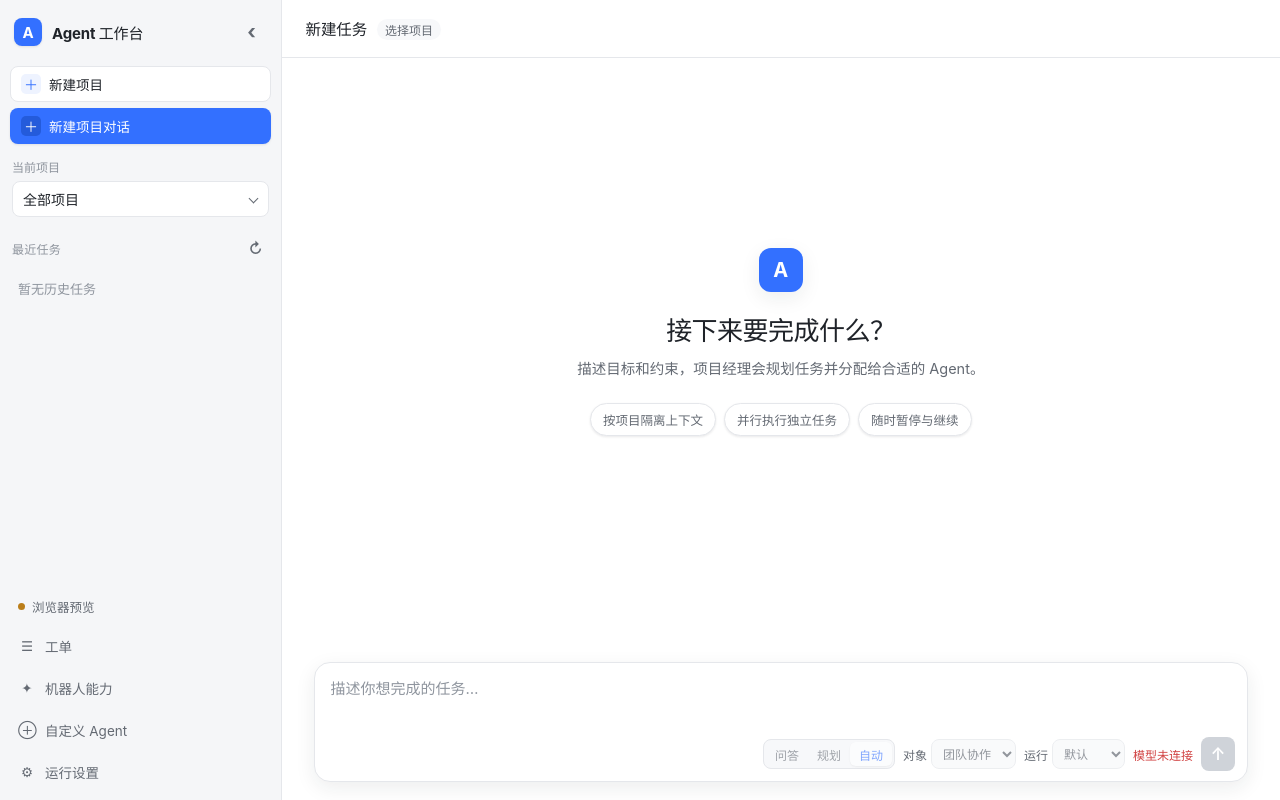
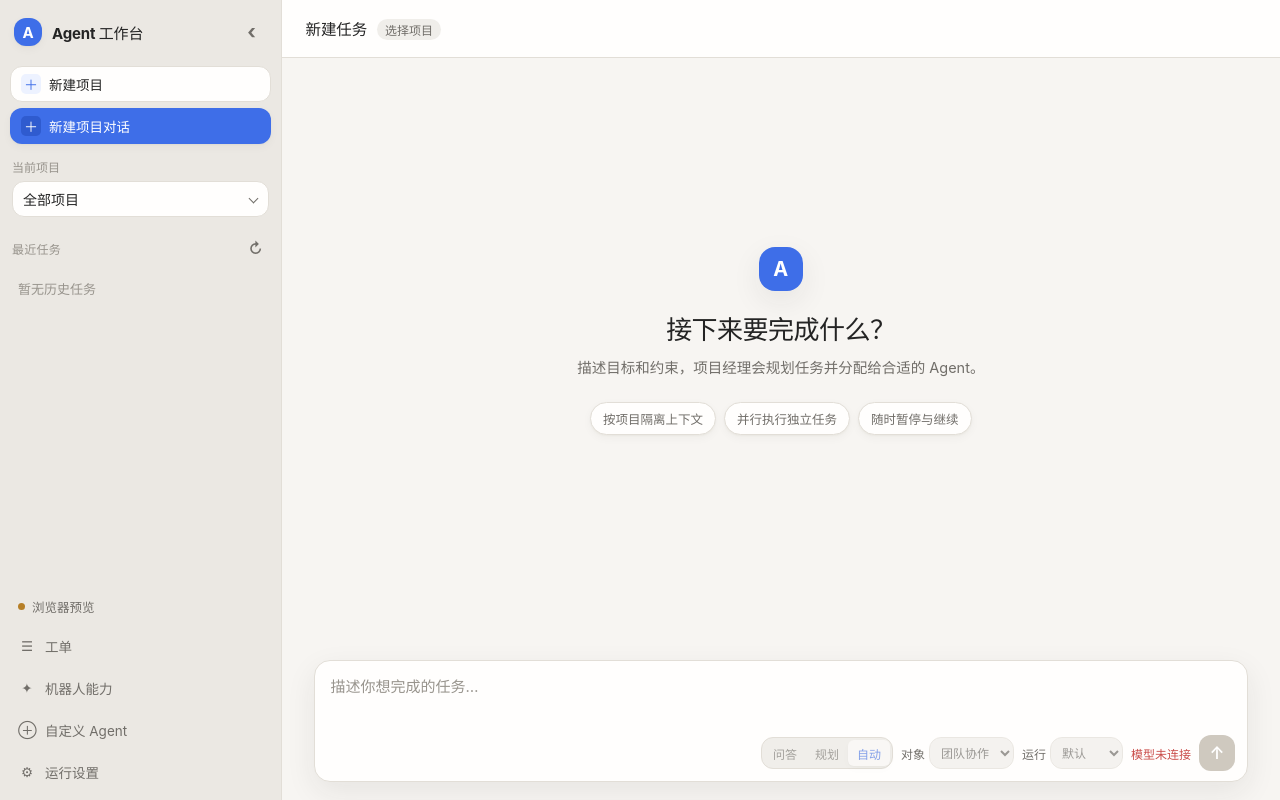
Before and after one commit to zxl3305479573-max/Multyagent_Feishu, a React (Vite) app in the folder desktop/renderer/: page / in a window 1280 px wide. Built offline with nearby package versions, Linux system fonts and the light colour scheme.

Commit message:
feat(ui): 更新暖白设计 token

```diff
--- a/desktop/renderer/src/styles/tokens.css
+++ b/desktop/renderer/src/styles/tokens.css
@@ -2,46 +2,49 @@
   /* Color */
   --color-scheme: light;
   color-scheme: var(--color-scheme);
-  --color-primary: #3370ff;
-  --color-primary-hover: #245bdb;
+  --color-primary: #3e6ee8;
+  --color-primary-hover: #2f5bcf;
   --color-primary-contrast: #fff;
-  --color-primary-soft: #eef3ff;
-  --color-primary-border: #c9d8ff;
-  --color-bg: #fff;
-  --color-surface: #f7f8fa;
-  --color-surface-raised: #fff;
-  --color-surface-sunken: #f5f6f8;
-  --color-surface-hover: #eceef1;
-  --color-text: #1f2329;
-  --color-text-muted: #646a73;
-  --color-text-subtle: #8f959e;
-  --color-border: #e5e7eb;
-  --color-border-strong: #cfd3d9;
-  --color-danger: #d14343;
-  --color-danger-soft: #fdeeee;
-  --color-success: #1f8f52;
-  --color-success-soft: #e8f6ee;
-  --color-warning: #b97a12;
-  --color-warning-soft: #fdf4e3;
-  --color-info: #3370ff;
-  --color-focus-ring: #3370ff;
-  --color-overlay: rgba(31, 35, 41, .45);
-  --color-code-bg: #1f2329;
-  --color-code-border: #2b3038;
-  --color-code-text: #e6e8eb;
+  --color-primary-soft: #edf2ff;
+  --color-primary-border: #c9d7ff;
+  --color-action: #242526;
+  --color-action-hover: #111213;
+  --color-action-contrast: #fff;
+  --color-bg: #f7f5f2;
+  --color-surface: #f0eeea;
+  --color-surface-raised: #fffefd;
+  --color-surface-sunken: #ebe8e3;
+  --color-surface-hover: #e8e5df;
+  --color-text: #242424;
+  --color-text-muted: #716e69;
+  --color-text-subtle: #98948d;
+  --color-border: #e2ded7;
+  --color-border-strong: #cfc9bf;
+  --color-danger: #ca4d4a;
+  --color-danger-soft: #fff0ef;
+  --color-success: #25845b;
+  --color-success-soft: #eaf7f0;
+  --color-warning: #b47b20;
+  --color-warning-soft: #fff6e5;
+  --color-info: #3e6ee8;
+  --color-focus-ring: #3e6ee8;
+  --color-overlay: rgba(30, 29, 27, .42);
+  --color-code-bg: #242526;
+  --color-code-border: #3b3b39;
+  --color-code-text: #f4f1ed;
 
   /* Radius */
-  --radius-sm: 6px;
-  --radius-md: 8px;
-  --radius-lg: 12px;
-  --radius-xl: 16px;
+  --radius-sm: 8px;
+  --radius-md: 12px;
+  --radius-lg: 16px;
+  --radius-xl: 22px;
   --radius-full: 999px;
 
   /* Shadows */
-  --shadow-sm: 0 1px 3px rgba(31, 35, 41, .06), 0 1px 2px rgba(31, 35, 41, .04);
-  --shadow-md: 0 6px 20px rgba(31, 35, 41, .08);
-  --shadow-lg: 0 18px 50px rgba(31, 35, 41, .18);
-  --shadow-popover: 0 6px 20px rgba(31, 35, 41, .08);
+  --shadow-sm: 0 1px 2px rgba(43, 39, 34, .04), 0 3px 10px rgba(43, 39, 34, .04);
+  --shadow-md: 0 10px 30px rgba(43, 39, 34, .08);
+  --shadow-lg: 0 24px 70px rgba(43, 39, 34, .20);
+  --shadow-popover: 0 12px 34px rgba(43, 39, 34, .12);
 
   /* Typography */
   --font-sans: Inter, "Segoe UI", "PingFang SC", "Microsoft YaHei UI", -apple-system, BlinkMacSystemFont, sans-serif;
@@ -71,9 +74,9 @@
   --space-8: 32px;
 
   /* Controls */
-  --control-h-sm: 30px;
-  --control-h-md: 34px;
-  --control-h-lg: 36px;
+  --control-h-sm: 32px;
+  --control-h-md: 36px;
+  --control-h-lg: 40px;
 
   /* Motion */
   --transition-fast: 120ms ease;
```
Also changed, not shown: desktop/renderer/src/styles/tokens.md (+1 -0 lines).
